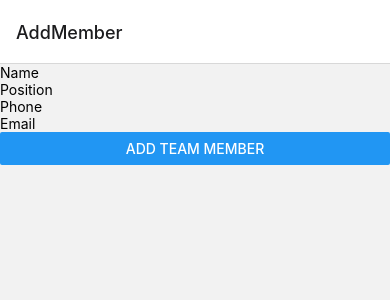
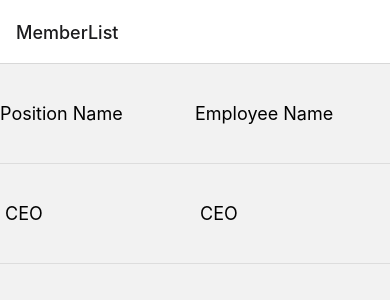
Before and after one commit to Aloknath-sah/react-native-22yard, a React Native app in the folder MyProject/: screen /MemberList in a window 390 px wide. Shown: the top 300 px of the page. Built offline with nearby package versions, Linux system fonts and the light colour scheme.

Commit message:
created viewemp component to see pos and empname

```diff
--- a/MyProject/App.js
+++ b/MyProject/App.js
@@ -4,6 +4,7 @@ import { NavigationContainer } from '@react-navigation/native';
 import { createStackNavigator } from '@react-navigation/stack';
 import store from './components/Redux/store';
 import { AddTeamMember } from './components/TeamMembers/AddTeamMember';
+import { ViewEmployee } from './components/CompanyHierarchy/ViewEmployee';
 //import { GestureHandlerRootView } from 'react-native-gesture-handler';
 
 const Stack = createStackNavigator();
@@ -13,6 +14,7 @@ const App = () => {
     <Provider store={store}>
       <NavigationContainer>
         <Stack.Navigator initialRouteName="MemberList">
+          <Stack.Screen name="MemberList" component={ViewEmployee} />
           <Stack.Screen name="AddMember" component={AddTeamMember} />
         </Stack.Navigator>
       </NavigationContainer>
--- /dev/null
+++ b/MyProject/components/CompanyHierarchy/ViewEmployee.js
@@ -0,0 +1,43 @@
+import React from 'react';
+import { View, Text, StyleSheet } from 'react-native';
+import { useSelector } from 'react-redux';
+
+export const ViewEmployee = () => {
+    const employeeData = useSelector((state) => state.teamMembers);
+    console.warn(employeeData);
+  return (
+    <View style={styles.container}>
+        <View style={styles.listItem}>
+            <Text style={styles.itemText}>Position Name</Text>
+            <Text style={styles.itemText}>Employee Name</Text>
+        </View>
+        {
+            employeeData.map((item) => (
+                <View style={styles.listItem}>
+                    <Text style={styles.itemText}> {item.position} </Text>
+                    <Text style={styles.itemText}> {item.name} </Text>
+                </View>
+            ))
+        }
+    </View>
+  )
+}
+
+const styles = StyleSheet.create({
+    container: {
+     // flex: 1,
+     //flexDirection: 'row',
+    },
+    listItem: {
+        flexDirection: 'row',
+      height: 100, // Set the height of each item as needed
+      justifyContent: 'center',
+      alignItems: 'center',
+      borderBottomWidth: 1,
+      borderBottomColor: '#ddd', // Add a border for separation
+    },
+    itemText: {
+      fontSize: 18,
+      flex: 1
+    },
+  });
--- a/MyProject/components/TeamMembers/AddTeamMember.js
+++ b/MyProject/components/TeamMembers/AddTeamMember.js
@@ -2,9 +2,10 @@ import React, { useState } from 'react';
 import { View, TextInput, Button } from 'react-native';
 import { useDispatch } from 'react-redux';
 import { addMember } from '../Redux/action';
+import { useNavigation } from '@react-navigation/native';
 
-export const AddTeamMember = ({navigation}) => {
-
+export const AddTeamMember = () => {
+  const navigation = useNavigation();
   const dispatch = useDispatch();
 
   const [newMember, setMember] = useState({
@@ -13,10 +14,11 @@ export const AddTeamMember = ({navigation}) => {
     phone: '',
     email: ''
   })
+  console.warn("nav", navigation);
 
   const handleAddMember = () => {
     dispatch(addMember({ ...newMember, id: Date.now() }));
-    navigation.goBack();
+    navigation.navigate('MemberList');
   }
   return (
     <View>
```
